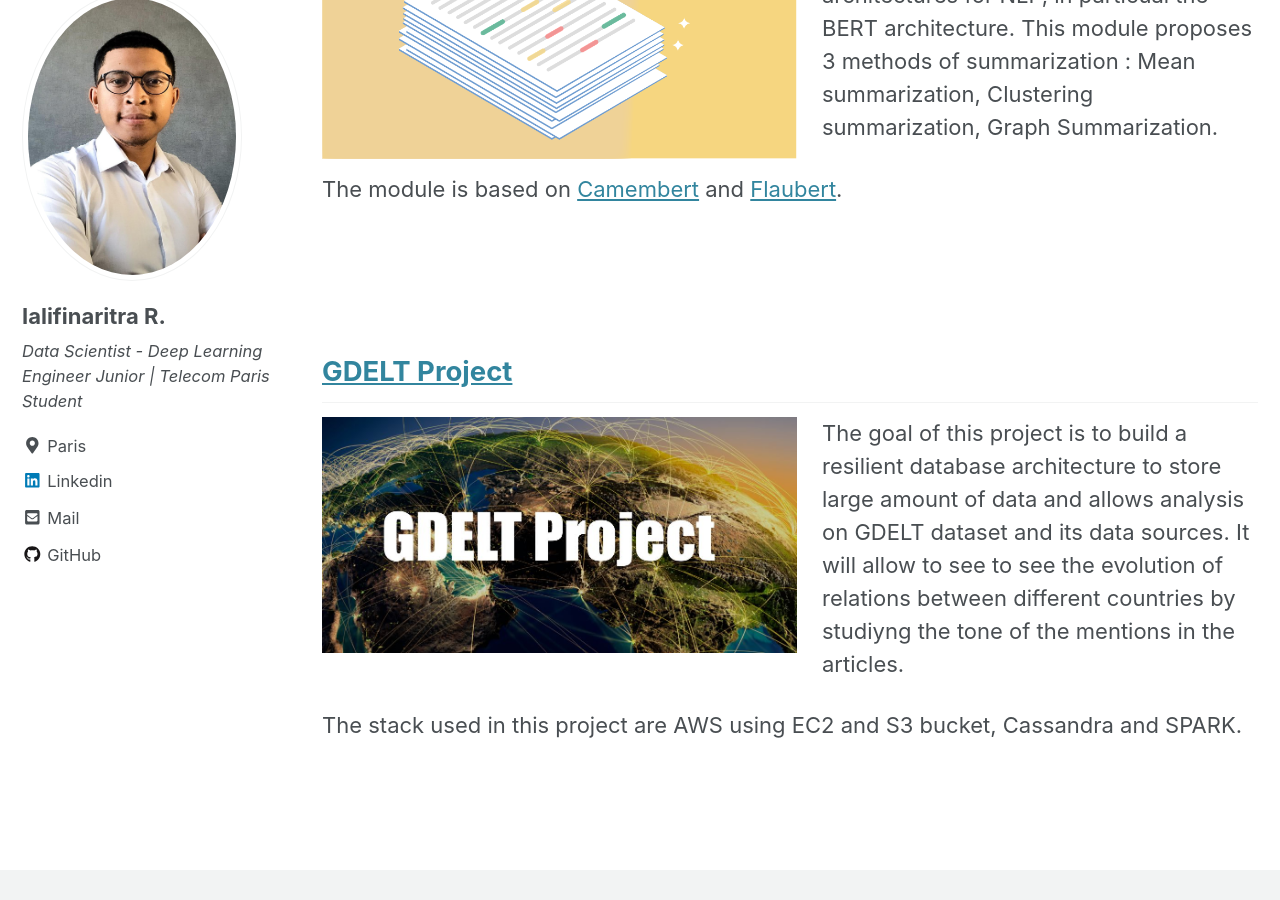
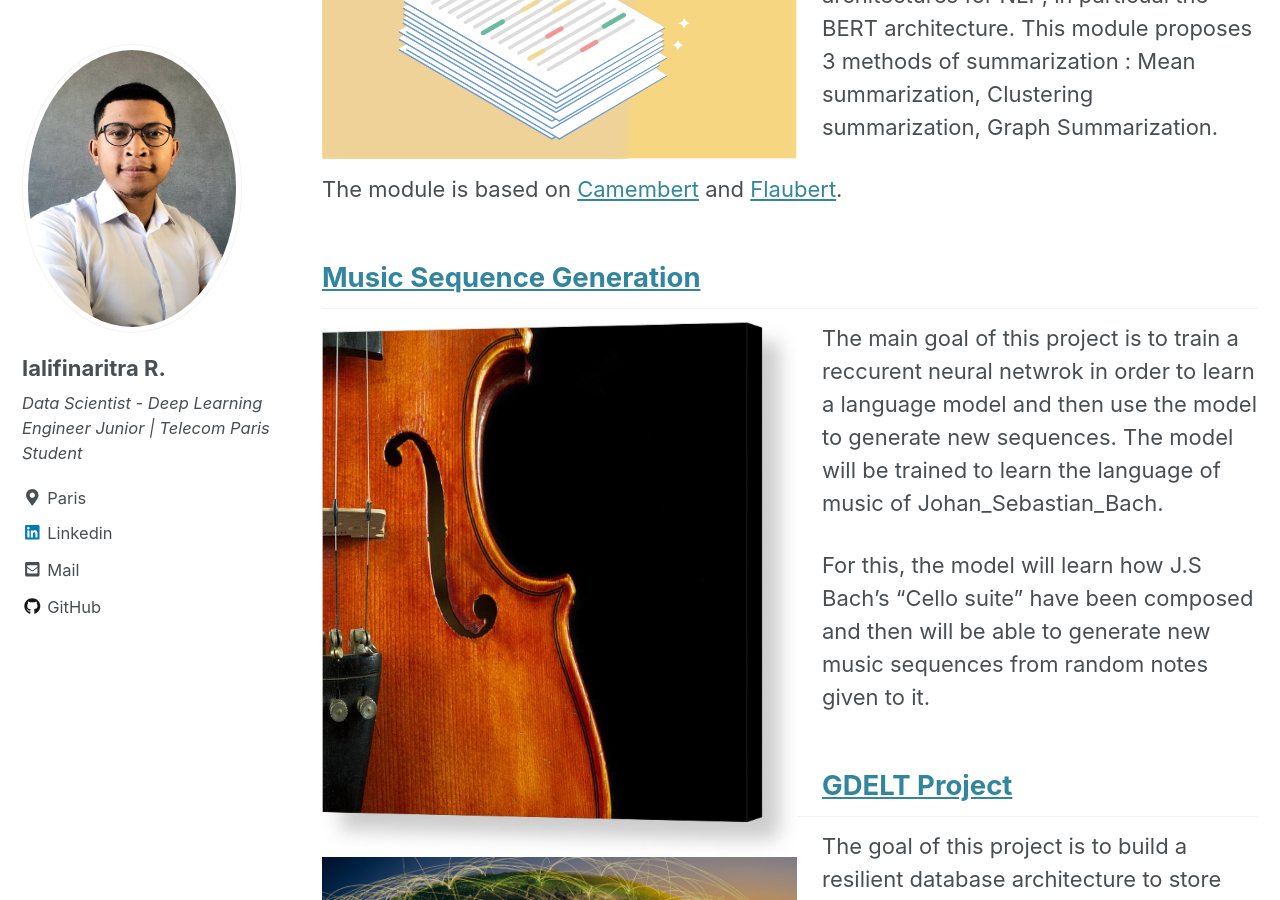
Before and after one commit to ialifinaritra/ialifinaritra.github.io, a Jekyll site: the page built from _pages/projects.md, in a window 1280 px wide and 900 px high, scrolled down 833 px. Built offline with Jekyll 4.4.1, drawn with Linux system fonts in a browser that asks for light colours; cached includes are drawn as plain includes.

```diff
--- a/_pages/projects.md
+++ b/_pages/projects.md
@@ -17,7 +17,12 @@ This Module is a Summarizer using Hugging face's Transformers library, which pro
 The module is based on [Camembert](https://camembert-model.fr/) and [Flaubert](https://arxiv.org/abs/1912.05372).
 
 
-<br><br>
+## [Music Sequence Generation](https://github.com/ialifinaritra/Music_Generation)
+<img align="left" width="500" height="500" style="padding-right:25px" src="/assets/images/cello.jpg">
+The main goal of this project is to train a reccurent neural netwrok in order to learn a language model and then use the model to generate new sequences. The model will be trained to learn the language of music of Johan_Sebastian_Bach.
+
+For this, the model will learn how J.S Bach's "Cello suite" have been composed and then will be able to generate new music sequences from random notes given to it.
+
 
 ## [GDELT Project](https://github.com/ialifinaritra/Gdelt-Project)
 
```
Also changed, not shown: assets/images/cello.jpg (added).
